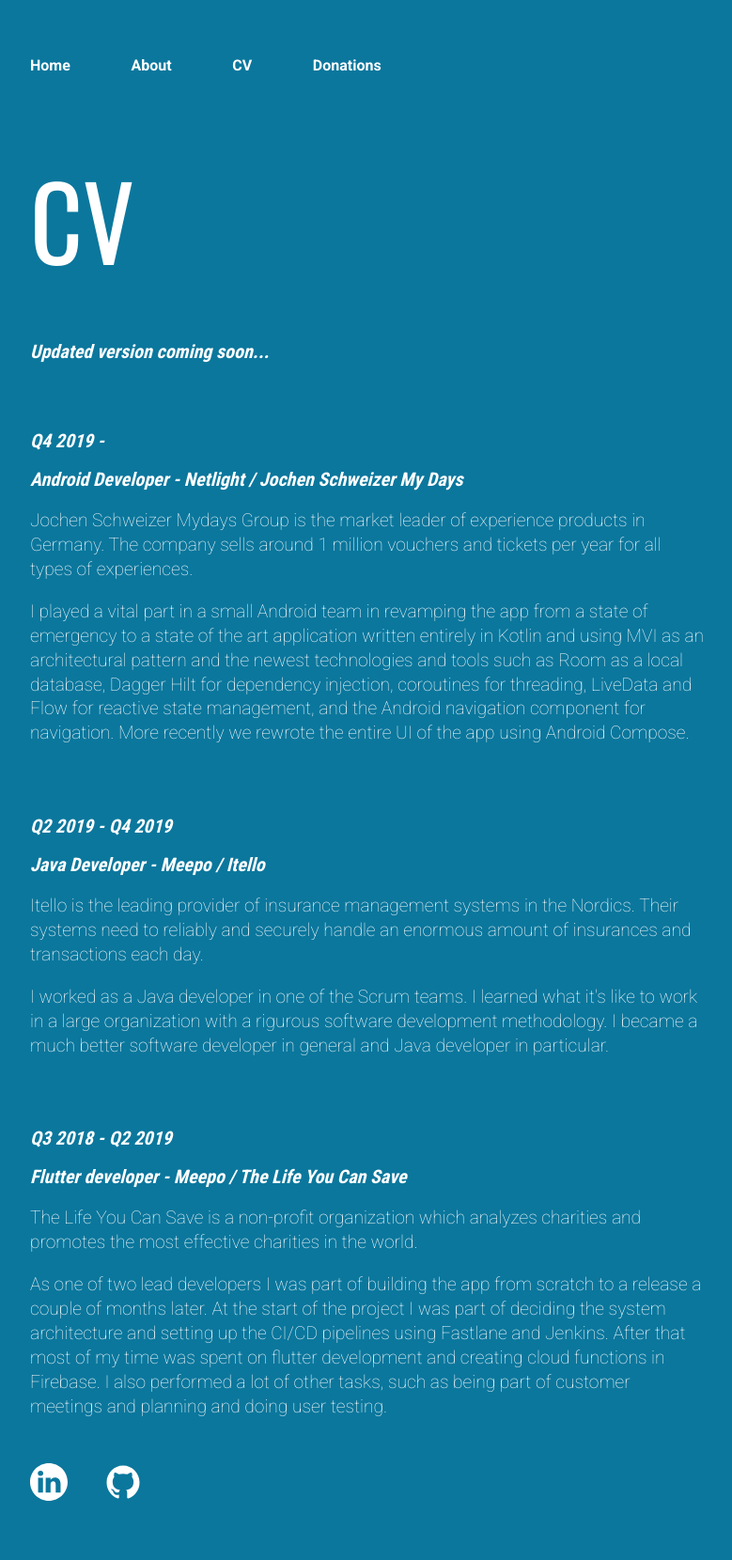
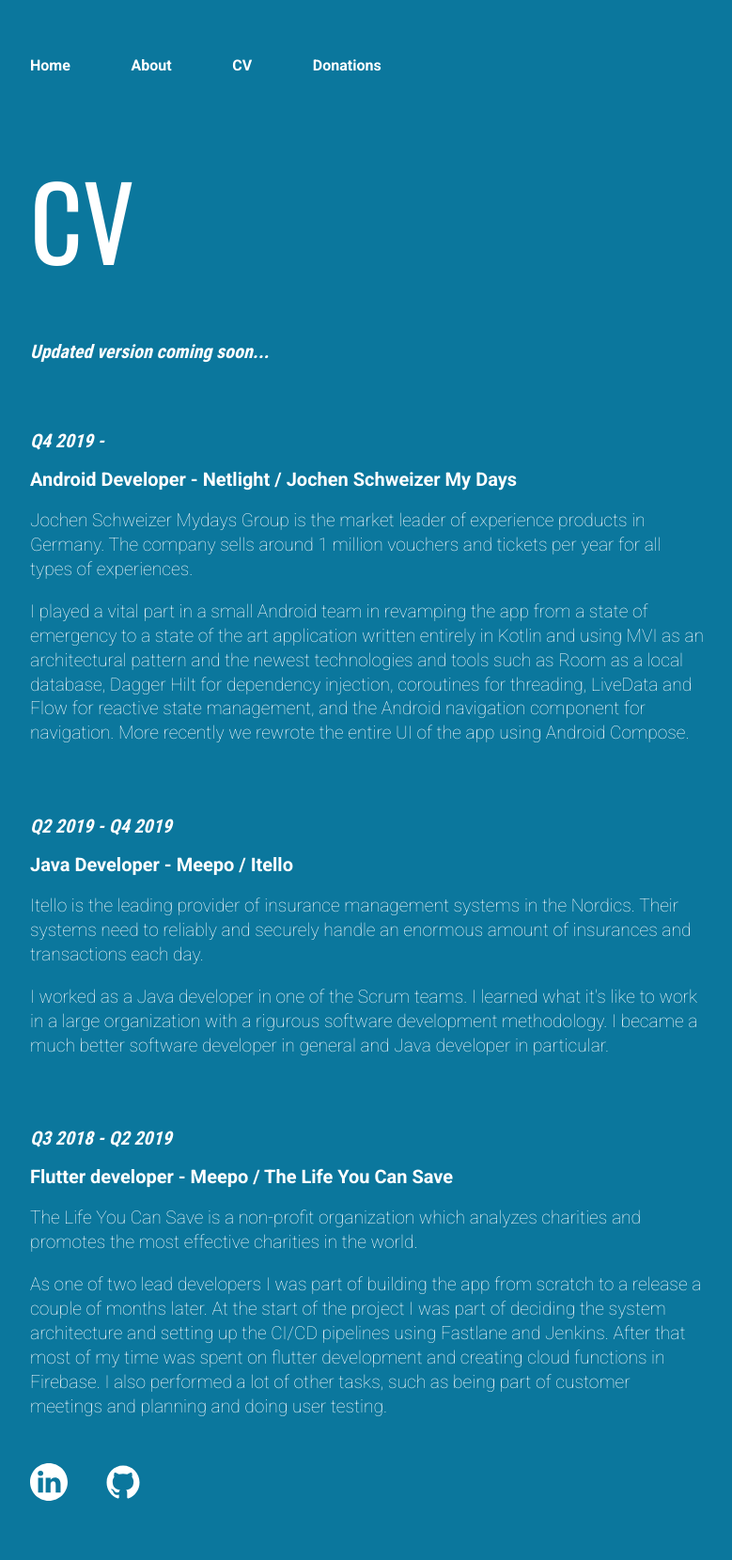
Before and after one commit to molundb/molundb.github.io, a Jekyll site: the page built from cv/index.html, in a window 1280 px wide. Shown: the whole page at 94% size, without its empty margins (160-939 px from the left). Built offline with Jekyll 4.4.1, drawn with Linux system fonts in a browser that asks for light colours.

Commit message:
feat: fix fonts in CV

```diff
--- a/css/main.css
+++ b/css/main.css
@@ -38,6 +38,11 @@
   font-size: 1.25em;
   font-style: italic;
 }
+h2.role-and-company {
+  font-family: "Roboto", "Sans-Serif";
+  font-weight: bold;
+  font-style: normal;
+}
 p,
 .hobbies {
   font-size: 1.2em;
--- a/cv/index.html
+++ b/cv/index.html
@@ -21,7 +21,9 @@
   <br />
 
   <h2>Q4 2019 -</h2>
-  <h2>Android Developer - Netlight / Jochen Schweizer My Days</h2>
+  <h2 class="role-and-company">
+    Android Developer - Netlight / Jochen Schweizer My Days
+  </h2>
   <p>
     Jochen Schweizer Mydays Group is the market leader of experience products in
     Germany. The company sells around 1 million vouchers and tickets per year
@@ -45,7 +47,7 @@
   <br />
   <br />
   <h2>Q2 2019 - Q4 2019</h2>
-  <h2>Java Developer - Meepo / Itello</h2>
+  <h2 class="role-and-company">Java Developer - Meepo / Itello</h2>
   <p>
     Itello is the leading provider of insurance management systems in the
     Nordics. Their systems need to reliably and securely handle an enormous
@@ -64,7 +66,9 @@
   <br />
   <br />
   <h2>Q3 2018 - Q2 2019</h2>
-  <h2>Flutter developer - Meepo / The Life You Can Save</h2>
+  <h2 class="role-and-company">
+    Flutter developer - Meepo / The Life You Can Save
+  </h2>
   <p>
     The Life You Can Save is a non-profit organization which analyzes charities
     and promotes the most effective charities in the world.
```
